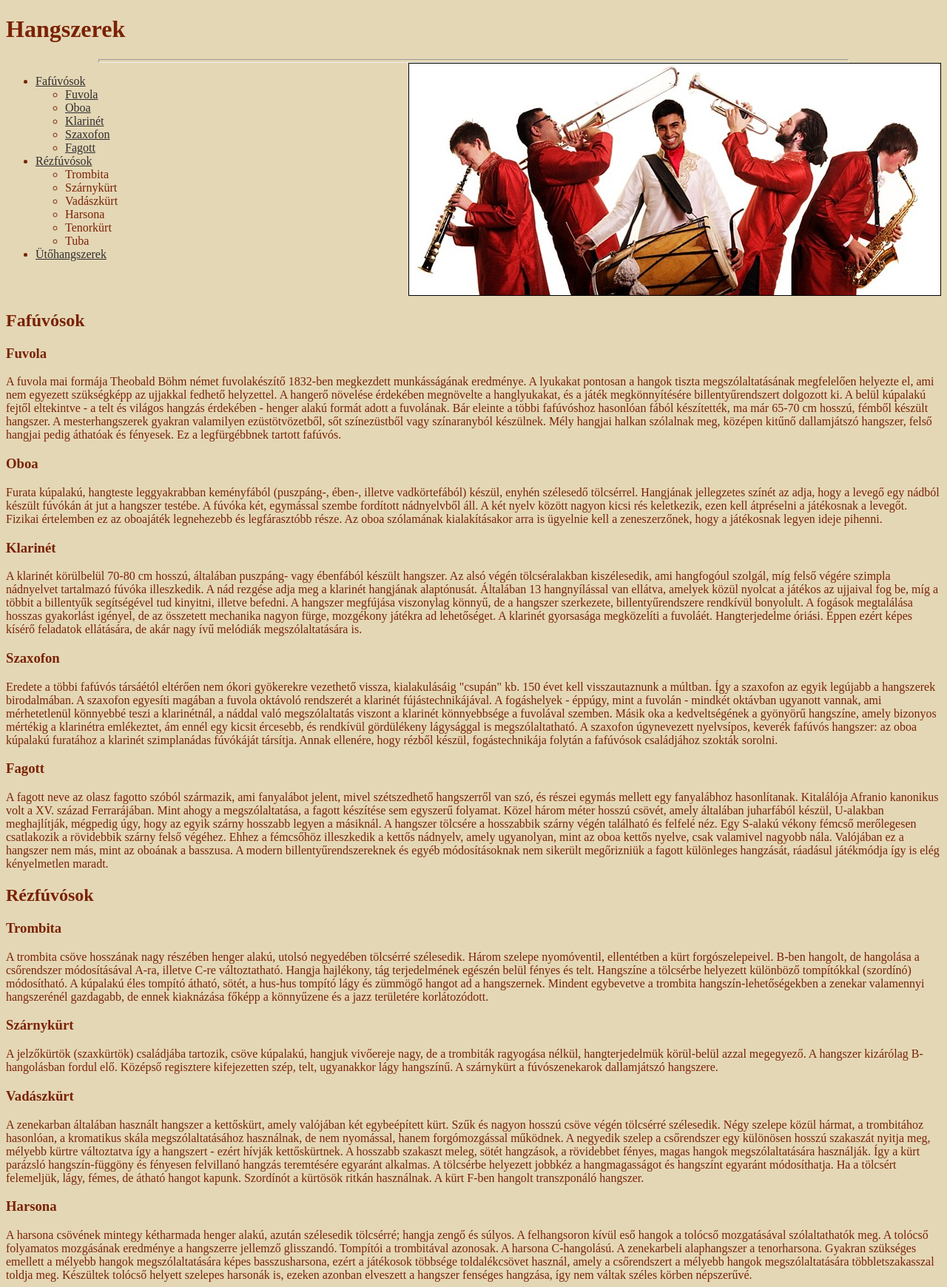
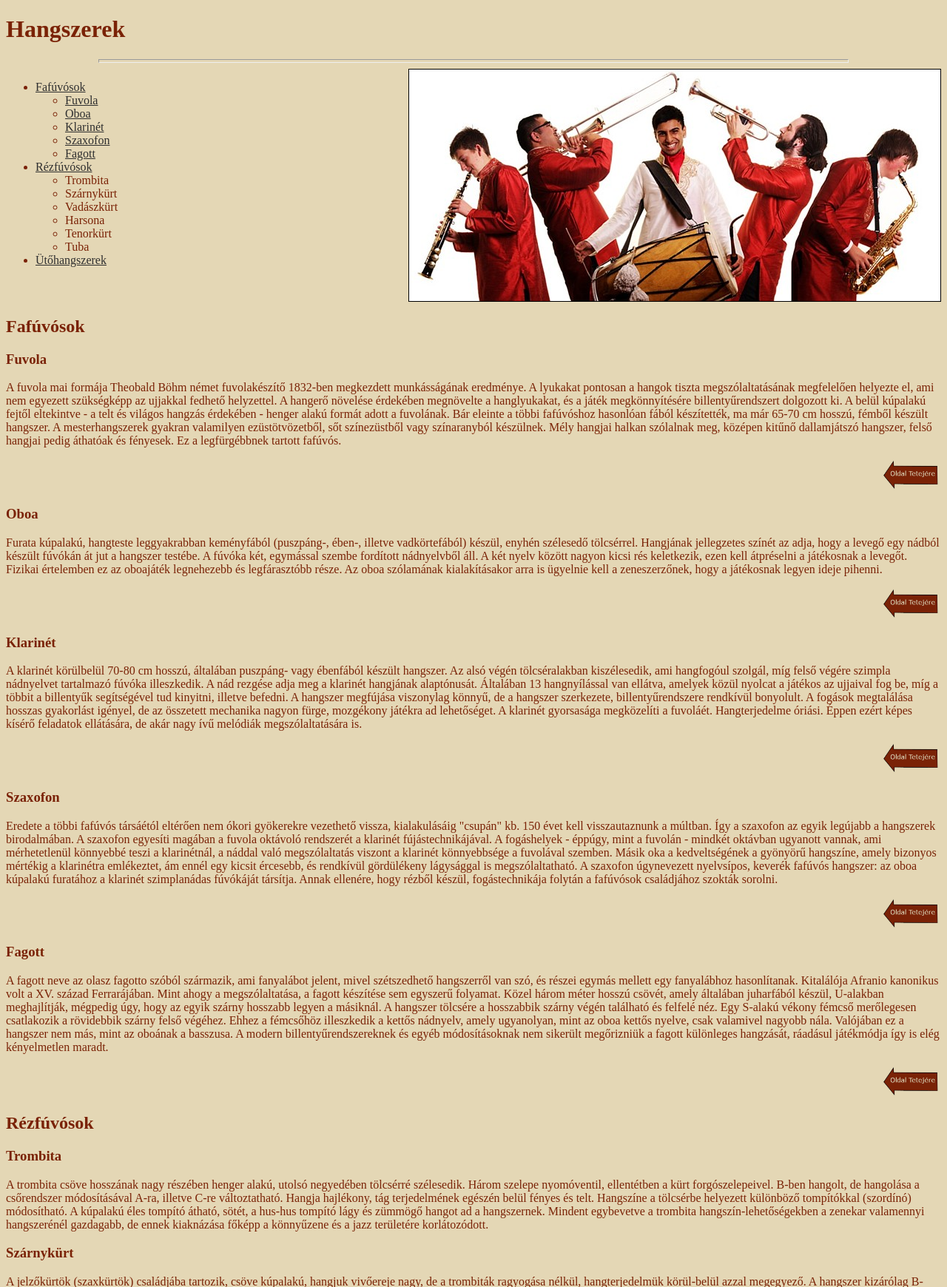
Before and after one commit to joshika39/it-exam-hu, a PHP site: page /hangszerek.html in a window 1280 px wide. Shown: the top 1740 px of the page at 74% size. Run offline with PHP 8.4, Linux system fonts and the light colour scheme.

Commit message:
progress

```diff
--- a/exams/2017maj_fl/Forrasok/1_Hangszerek/hangszerek.html
+++ b/exams/2017maj_fl/Forrasok/1_Hangszerek/hangszerek.html
@@ -12,7 +12,7 @@
     <hr>
     <div id="tartalomjegyzek">
         <ul>
-            <li><a href="fafuvosok.html">Fafúvósok</a></li>
+            <li id="fafuvosok"><a href="fafuvosok.html">Fafúvósok</a></li>
             <ul>
                 <li><a href="#fuvola">Fuvola</a></li>
                 <li><a href="#oboa">Oboa</a></li>
@@ -31,24 +31,48 @@
             </ul>
             <li><a href="#utohangszerek">Ütőhangszerek</a></li>
         </ul>
-        <img src="zenekar.jpg">
+        <img class="borderedimg" src="zenekar.jpg">
     </div>
 
     <h2>Fafúvósok</h2>
     <h3 id="fuvola">Fuvola</h3>
     <p>A fuvola mai formája Theobald Böhm német fuvolakészítő 1832-ben megkezdett munkásságának eredménye. A lyukakat pontosan a hangok tiszta megszólaltatásának megfelelően helyezte el, ami nem egyezett szükségképp az ujjakkal fedhető helyzettel. A hangerő növelése érdekében megnövelte a hanglyukakat, és a játék megkönnyítésére billentyűrendszert dolgozott ki. A belül kúpalakú fejtől eltekintve - a telt és világos hangzás érdekében - henger alakú formát adott a fuvolának. Bár eleinte a többi fafúvóshoz hasonlóan fából készítették, ma már 65-70 cm hosszú, fémből készült hangszer. A mesterhangszerek gyakran valamilyen ezüstötvözetből, sőt színezüstből vagy színaranyból készülnek. Mély hangjai halkan szólalnak meg, középen kitűnő dallamjátszó hangszer, felső hangjai pedig áthatóak és fényesek. Ez a legfürgébbnek tartott fafúvós.</p>
+    <div class="back">
+        <a href="#fafuvosok">
+            <img src="vissza.png">
+        </a>
+    </div>
+
 
     <h3 id="oboa">Oboa</h3>
     <p>Furata kúpalakú, hangteste leggyakrabban keményfából (puszpáng-, ében-, illetve vadkörtefából) készül, enyhén szélesedő tölcsérrel. Hangjának jellegzetes színét az adja, hogy a levegő egy nádból készült fúvókán át jut a hangszer testébe. A fúvóka két, egymással szembe fordított nádnyelvből áll. A két nyelv között nagyon kicsi rés keletkezik, ezen kell átpréselni a játékosnak a levegőt. Fizikai értelemben ez az oboajáték legnehezebb és legfárasztóbb része. Az oboa szólamának kialakításakor arra is ügyelnie kell a zeneszerzőnek, hogy a játékosnak legyen ideje pihenni.</p>
+    <div class="back">
+        <a href="#fafuvosok">
+            <img src="vissza.png">
+        </a>
+    </div>
 
     <h3 id="klarinet">Klarinét</h3>
     <p>A klarinét körülbelül 70-80 cm hosszú, általában puszpáng- vagy ébenfából készült hangszer. Az alsó végén tölcséralakban kiszélesedik, ami hangfogóul szolgál, míg felső végére szimpla nádnyelvet tartalmazó fúvóka illeszkedik. A nád rezgése adja meg a klarinét hangjának alaptónusát. Általában 13 hangnyílással van ellátva, amelyek közül nyolcat a játékos az ujjaival fog be, míg a többit a billentyűk segítségével tud kinyitni, illetve befedni. A hangszer megfújása viszonylag könnyű, de a hangszer szerkezete, billentyűrendszere rendkívül bonyolult. A fogások megtalálása hosszas gyakorlást igényel, de az összetett mechanika nagyon fürge, mozgékony játékra ad lehetőséget. A klarinét gyorsasága megközelíti a fuvoláét. Hangterjedelme óriási. Éppen ezért képes kísérő feladatok ellátására, de akár nagy ívű melódiák megszólaltatására is.</p>
-
+    <div class="back">
+        <a href="#fafuvosok">
+            <img src="vissza.png">
+        </a>
+    </div>
     <h3 id="szaxofon">Szaxofon</h3>
     <p>Eredete a többi fafúvós társáétól eltérően nem ókori gyökerekre vezethető vissza, kialakulásáig "csupán" kb. 150 évet kell visszautaznunk a múltban. Így a szaxofon az egyik legújabb a hangszerek birodalmában. A szaxofon egyesíti magában a fuvola oktávoló rendszerét a klarinét fújástechnikájával. A fogáshelyek - éppúgy, mint a fuvolán - mindkét oktávban ugyanott vannak, ami mérhetetlenül könnyebbé teszi a klarinétnál, a náddal való megszólaltatás viszont a klarinét könnyebbsége a fuvolával szemben. Másik oka a kedveltségének a gyönyörű hangszíne, amely bizonyos mértékig a klarinétra emlékeztet, ám ennél egy kicsit ércesebb, és rendkívül gördülékeny lágysággal is megszólaltatható. A szaxofon úgynevezett nyelvsípos, keverék fafúvós hangszer: az oboa kúpalakú furatához a klarinét szimplanádas fúvókáját társítja. Annak ellenére, hogy rézből készül, fogástechnikája folytán a fafúvósok családjához szokták sorolni.</p>
-
+    <div class="back">
+        <a href="#fafuvosok">
+            <img src="vissza.png">
+        </a>
+    </div>
     <h3 id="fagott">Fagott</h3>
     <p>A fagott neve az olasz fagotto szóból származik, ami fanyalábot jelent, mivel szétszedhető hangszerről van szó, és részei egymás mellett egy fanyalábhoz hasonlítanak. Kitalálója Afranio kanonikus volt a XV. század Ferrarájában. Mint ahogy a megszólaltatása, a fagott készítése sem egyszerű folyamat. Közel három méter hosszú csövét, amely általában juharfából készül, U-alakban meghajlítják, mégpedig úgy, hogy az egyik szárny hosszabb legyen a másiknál. A hangszer tölcsére a hosszabbik szárny végén található és felfelé néz. Egy S-alakú vékony fémcső merőlegesen csatlakozik a rövidebbik szárny felső végéhez. Ehhez a fémcsőhöz illeszkedik a kettős nádnyelv, amely ugyanolyan, mint az oboa kettős nyelve, csak valamivel nagyobb nála. Valójában ez a hangszer nem más, mint az oboának a basszusa. A modern billentyűrendszereknek és egyéb módosításoknak nem sikerült megőrizniük a fagott különleges hangzását, ráadásul játékmódja így is elég kényelmetlen maradt.</p>
+    <div class="back">
+        <a href="#fafuvosok">
+            <img src="vissza.png">
+        </a>
+    </div>
 
     <h2 id="rezfuvosok">Rézfúvósok</h2>
     <h3>Trombita</h3>
@@ -70,12 +94,12 @@
     <p>Több hangszercsoportba tartozó, mélyebb hangú rézfúvós hangszerek gyűjtőneve. Eredete egészen az ókori Rómába vezethető vissza. Ott szélesebb menzúrájú, mélyebb hangú hangszer volt. A szó a latin nyelvben csövet, trombitát jelent. A római lovasság jelzőhangszere. A tuba a legmélyebb rézfúvós hangszer. Különböző méretben és hangterjedelemmel, különböző számú szelepekkel készül. A tubának az a híre, hogy afféle zenei elefánt, holott hangja nem szükségképp lomha, játszhatunk rajta könnyedén és fürgén is. A tubák többségének csöve kúp-, fúvókája csészealakú.</p>
 
     <h2 id="utohangszerek">Ütőhangszerek</h2>
-    <p>Ütőhangszer minden olyan instrumentum, amelyet ütéssel szólaltatunk meg, akár kézzel, akár valamilyen eszközzel. Valamennyi zenekultúrában helyet kap, némelyikben a zenei kifejezés uralkodó, egyik-másikban egyetlen formája. Az ütőhangszerek két csoportra oszlanak: idiofonok és membranofonok.</p>
-    <p>A modern zenekarok mindkét csoportból tartalmaznak példákat. A legkiemelkedőbb hangolt membranofon hangszer a timpáni vagy üstdob: félgömbalakú fémüst, amelynek nyitott részére faabronccsal rögzített bőr feszül. A hártya feszessége és ezzel a hangmagasság csavarok és lábpedál segítségével módosítható. A zenekari timpáni a katonai üstdobból származik, amely Európába valószínűleg a keresztesek útján került. Manapság nem annyira a ritmus forrása, mint inkább a zene hangszín- és hangsúly-világának gazdagítója. Párosával alkalmazzák, tonikára és dominánsra hangolva.</p>
-    <p>A zenekar másik fő membranofon csoportja a különböző méretű, kétmembrános, ugyancsak katonai eredetű henger alakú dobok családja. Közülük a legnagyobb az egy puhafejű verővel ütött nagydob. A kisdob alsó hártyájához húrokat erősítenek, amelyek a felső hártya megütésekor csörgő hangot adnak. Olykor hasonló formájú, de különböző méretű dobokat is alkalmaznak. A zenekarban rendszeresen alkalmazott legkisebb membranofon hangszer a csörgődob (tamburin): kis fakeretének egyik oldalán feszül bőr, magára az abroncsra fémlapocska-párokat erősítenek, ütéssel, rázással, vagy hüvelykujjal dörzsölve szólaltatják meg.</p>
-    <p>Az idiofonok közül a réztányér (cintányér) különböző fajtái a leggyakoribbak. A vékony fémből készült tányérok mérete a parányi "ujj-tányéroktól" 60 cm vagy még nagyobb átmérőjű tányérokig terjed. A zenekarban általában párosával használják - a játékos összeüti, majd testéhez tartva némítja el. Alkalmazásának másik módja: állványra függesztik és puhafejű verővel ütik.</p>
-    <p>További alapvető fémhangszerek a gongok és csőharangok. Ázsiában, főképp Kínában, a gongok számtalan formában igen elterjedtek. A zenekari gong befelé hajlított peremű felfüggesztett fémtányér, puhafejű verővel ütik. Használatos még a gong tam-tam nevű típusa. A csőharangok fémkeretre függesztett, fokozatosan növekedő acélcsövek, amelyeket kis kalapáccsal ütnek meg.</p>
-    <p>A zenekar ütőhangszer-részlege gyakran bővül "hangszín"-hangszerekkel. A két üreges ébenfa-kagylóból álló kasztanyett például - térdhez vagy tenyérhez ütögetve - spanyol ízt kölcsönöz a zenének. A színhangszerek lehetőségei végtelenek, a megszokottabb kereplőtől és üllőtől a zeneszerző bármiféle saját leleményéig.</p>
-    <p>A csőharangok és a timpáni mellett számos további hangalkotó ütőhangszerrel találkozunk. A harangjáték a kromatikus skála hangjaira hangolt és billentyűszerűen elrendezett fémlapok sora. Kis kalapácsokkal ütik, fényes, átható hangja az egész zenekart is túlszárnyalja. A hasonló, de nagyobb, falapokból álló xilofon a legkülönbözőbb formákban világszerte ismert. Ennek mélyebb hangú rokona a marimba. További alkalmazott ütőhangszerek a lábcin, a pergődob, a dél-amerikai maracas, valamint a vékony bélhúrra függesztett triangulum.</p>
+    <p>Ütőhangszer minden olyan instrumentum, amelyet ütéssel szólaltatunk meg, akár kézzel, akár valamilyen eszközzel. Valamennyi zenekultúrában helyet kap, némelyikben a zenei kifejezés uralkodó, egyik-másikban egyetlen formája. Az ütőhangszerek két csoportra oszlanak: idiofonok és membranofonok.
+    A modern zenekarok mindkét csoportból tartalmaznak példákat. A legkiemelkedőbb hangolt membranofon hangszer a timpáni vagy üstdob: félgömbalakú fémüst, amelynek nyitott részére faabronccsal rögzített bőr feszül. A hártya feszessége és ezzel a hangmagasság csavarok és lábpedál segítségével módosítható. A zenekari timpáni a katonai üstdobból származik, amely Európába valószínűleg a keresztesek útján került. Manapság nem annyira a ritmus forrása, mint inkább a zene hangszín- és hangsúly-világának gazdagítója. Párosával alkalmazzák, tonikára és dominánsra hangolva.
+    A zenekar másik fő membranofon csoportja a különböző méretű, kétmembrános, ugyancsak katonai eredetű henger alakú dobok családja. Közülük a legnagyobb az egy puhafejű verővel ütött nagydob. A kisdob alsó hártyájához húrokat erősítenek, amelyek a felső hártya megütésekor csörgő hangot adnak. Olykor hasonló formájú, de különböző méretű dobokat is alkalmaznak. A zenekarban rendszeresen alkalmazott legkisebb membranofon hangszer a csörgődob (tamburin): kis fakeretének egyik oldalán feszül bőr, magára az abroncsra fémlapocska-párokat erősítenek, ütéssel, rázással, vagy hüvelykujjal dörzsölve szólaltatják meg.
+    Az idiofonok közül a réztányér (cintányér) különböző fajtái a leggyakoribbak. A vékony fémből készült tányérok mérete a parányi "ujj-tányéroktól" 60 cm vagy még nagyobb átmérőjű tányérokig terjed. A zenekarban általában párosával használják - a játékos összeüti, majd testéhez tartva némítja el. Alkalmazásának másik módja: állványra függesztik és puhafejű verővel ütik.
+    További alapvető fémhangszerek a gongok és csőharangok. Ázsiában, főképp Kínában, a gongok számtalan formában igen elterjedtek. A zenekari gong befelé hajlított peremű felfüggesztett fémtányér, puhafejű verővel ütik. Használatos még a gong tam-tam nevű típusa. A csőharangok fémkeretre függesztett, fokozatosan növekedő acélcsövek, amelyeket kis kalapáccsal ütnek meg.
+    A zenekar ütőhangszer-részlege gyakran bővül "hangszín"-hangszerekkel. A két üreges ébenfa-kagylóból álló kasztanyett például - térdhez vagy tenyérhez ütögetve - spanyol ízt kölcsönöz a zenének. A színhangszerek lehetőségei végtelenek, a megszokottabb kereplőtől és üllőtől a zeneszerző bármiféle saját leleményéig.
+    A csőharangok és a timpáni mellett számos további hangalkotó ütőhangszerrel találkozunk. A harangjáték a kromatikus skála hangjaira hangolt és billentyűszerűen elrendezett fémlapok sora. Kis kalapácsokkal ütik, fényes, átható hangja az egész zenekart is túlszárnyalja. A hasonló, de nagyobb, falapokból álló xilofon a legkülönbözőbb formákban világszerte ismert. Ennek mélyebb hangú rokona a marimba. További alkalmazott ütőhangszerek a lábcin, a pergődob, a dél-amerikai maracas, valamint a vékony bélhúrra függesztett triangulum.</p>
 </body>
 </html>
--- a/exams/2017maj_fl/Forrasok/1_Hangszerek/stilus.css
+++ b/exams/2017maj_fl/Forrasok/1_Hangszerek/stilus.css
@@ -11,10 +11,15 @@ a{
     justify-content: space-between;
 }
 hr{
-    margin: 0 auto;
     width: 80%;
     height: 3px;
 }
-img{
+.borderedimg{
     border: solid 1px black;
 }
+.back{
+    text-align: right;
+}
+.back img{
+    width: 80px;
+}
```
